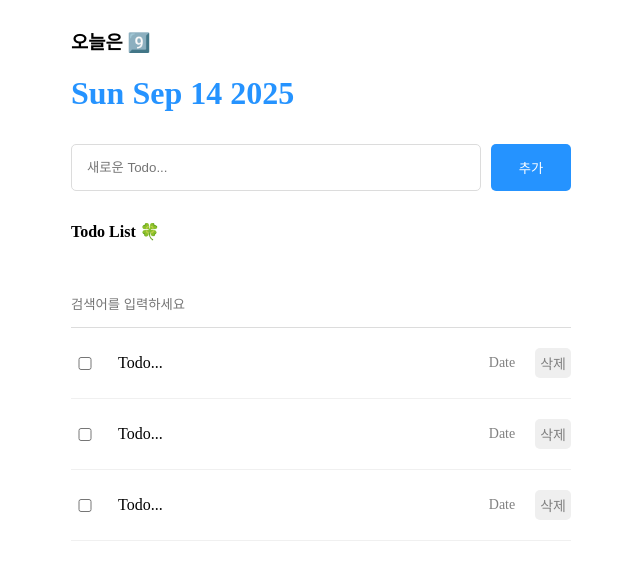
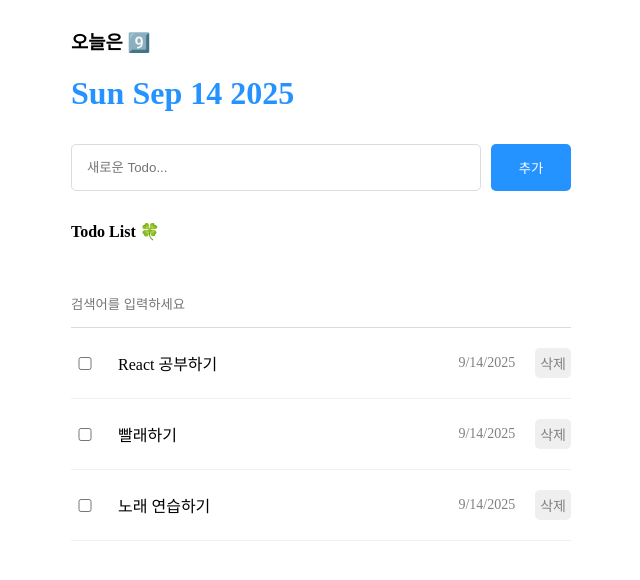
Before and after one commit to zuzubibi/2025-react, a React (Vite) app in the folder react-todolist/: page / in a window 1280 px wide. Shown: the top 580 px of the page, without its empty margins (319-959 px from the left). Built offline with nearby package versions, Linux system fonts and the light colour scheme.

Commit message:
feat: todo list create, read, update, delete

```diff
--- a/react-todolist/src/App.jsx
+++ b/react-todolist/src/App.jsx
@@ -1,16 +1,61 @@
-import { useState } from 'react'
 import './App.css'
+import { useState, useRef } from 'react'
 import Header from './components/Header'
 import List from './components/List'
 import Editor from './components/Editor'
 
+const mockData = [
+  {
+    id: 0,
+    isDone: false,
+    content: 'React 공부하기',
+    date: new Date().getTime(),
+  },
+  {
+    id: 1,
+    isDone: false,
+    content: '빨래하기',
+    date: new Date().getTime(),
+  },
+  {
+    id: 2,
+    isDone: false,
+    content: '노래 연습하기',
+    date: new Date().getTime(),
+  },
+]
+
 function App() {
+  const [todos, setTodos] = useState(mockData);
+  const idRef = useRef(3);
+
+  const onCreate = (content) => {
+    const newTodo = {
+      id: idRef.current++,
+      isDone: false,
+      content: content,
+      date: new Date().getTime(),
+    }
+    setTodos([newTodo, ...todos])
+  };
+
+  const onUpdate = (targetId) => {
+    setTodos(todos.map((todo) => todo.id === targetId ? {...todo, isDone: !todo.isDone} : todo));
+  }
+
+  const onDelete = (targetId) => {
+    setTodos(todos.filter((todo) => todo.id !== targetId));
+  }
 
   return (
     <div className="App">
-      <Header></Header>
-      <Editor></Editor>
-      <List></List>
+      <Header/>
+      <Editor onCreate={onCreate}/>
+      <List
+        todos={todos}
+        onUpdate={onUpdate}
+        onDelete={onDelete}
+      />
     </div>
   )
 }
--- a/react-todolist/src/components/Editor.jsx
+++ b/react-todolist/src/components/Editor.jsx
@@ -1,10 +1,40 @@
 import './Editor.css';
+import { useState, useRef } from 'react';
 
-const Editor = () => {
+const Editor = ({ onCreate }) => {
+
+    const [content, setContent] = useState('');
+    const contentRef = useRef();
+
+    const onChangeContent = (e) => {
+        setContent(e.target.value);
+    }
+
+    const onSubmit = () => {
+        if (content === '') {
+            contentRef.current.focus();
+            return;
+        }
+        onCreate(content);
+        setContent('');
+    }
+
+    const onKeyDown = (e) => {
+        if (e.keyCode === 13) {
+            onSubmit();
+        }
+    }
+
     return(
         <div className="Editor">
-            <input placeholder="새로운 Todo..."/>
-            <button>추가</button>
+            <input
+                ref={contentRef}
+                value={content}
+                onKeyDown={onKeyDown}
+                onChange={onChangeContent}
+                placeholder="새로운 Todo..."
+            />
+            <button onClick={onSubmit}>추가</button>
         </div>
     )
 }
--- a/react-todolist/src/components/List.jsx
+++ b/react-todolist/src/components/List.jsx
@@ -1,15 +1,47 @@
 import './List.css';
+import { useState } from "react";
 import TodoItem from "./TodoItem";
 
-const List = () => {
+const List = ({ todos, onUpdate, onDelete }) => {
+
+    const [search, setSearch] = useState('');
+
+    const onChangeSearch = (e) => {
+        setSearch(e.target.value);
+    }
+
+    const getFilteredData = () => {
+        if (search === '') {
+            return todos;
+        }
+        return todos.filter((todo) =>
+            todo.content
+            .toLowerCase()
+            .includes(search.toLowerCase())
+        );
+    };
+
+    const filteredTodos = getFilteredData();
+
     return (
         <div className="List">
             <h4>Todo List 🍀</h4>
-            <input placeholder="검색어를 입력하세요" />
+            <input
+                value={search}
+                onChange={onChangeSearch}
+                placeholder="검색어를 입력하세요"
+            />
             <div className="todos_wrapper">
-                <TodoItem></TodoItem>
-                <TodoItem></TodoItem>
-                <TodoItem></TodoItem>
+                {filteredTodos.map((todo) => {
+                    return(
+                        <TodoItem
+                            key={todo.id}
+                            {...todo}
+                            onUpdate={onUpdate}
+                            onDelete={onDelete}
+                        />
+                    )
+                })}
             </div>
         </div>
     )
--- a/react-todolist/src/components/TodoItem.jsx
+++ b/react-todolist/src/components/TodoItem.jsx
@@ -1,12 +1,26 @@
 import './TodoItem.css';
 
-const TodoItem = () => {
+const TodoItem = ({ id, isDone, content, date, onUpdate, onDelete }) => {
+
+    const onChangeCheckbox = () => {
+        onUpdate(id);
+    }
+
+    const onClickDeleteButton = () => {
+        onDelete(id);
+    }
+
     return (
         <div className="TodoItem">
-            <input type="checkbox" />
-            <div className="content">Todo...</div>
-            <div className="date">Date</div>
-            <button>삭제</button>
+            <input
+                readOnly
+                onChange={onChangeCheckbox}
+                checked={isDone}
+                type="checkbox"
+            />
+            <div className="content">{content}</div>
+            <div className="date">{new Date(date).toLocaleDateString()}</div>
+            <button onClick={onClickDeleteButton}>삭제</button>
         </div>
     )
 }
```
